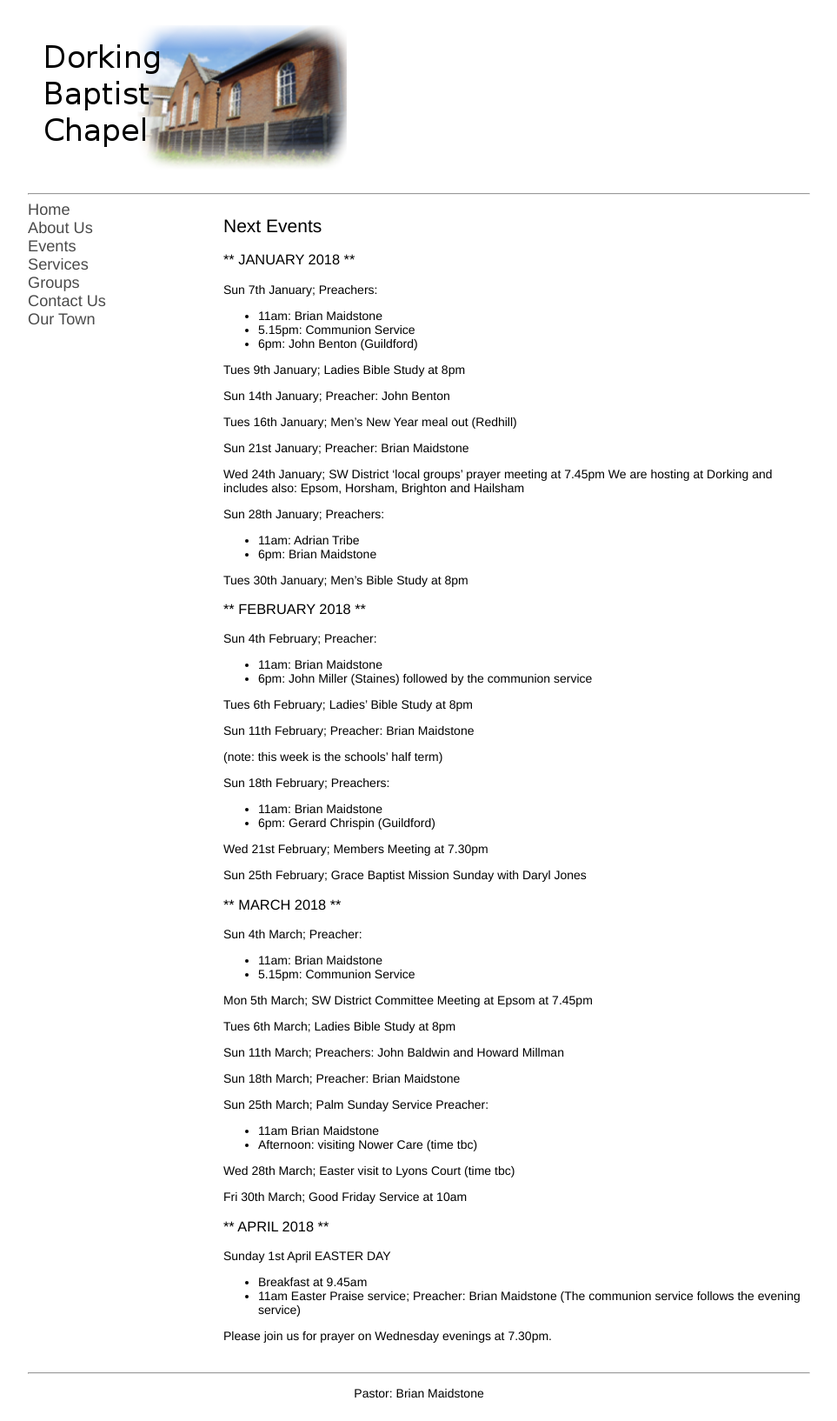
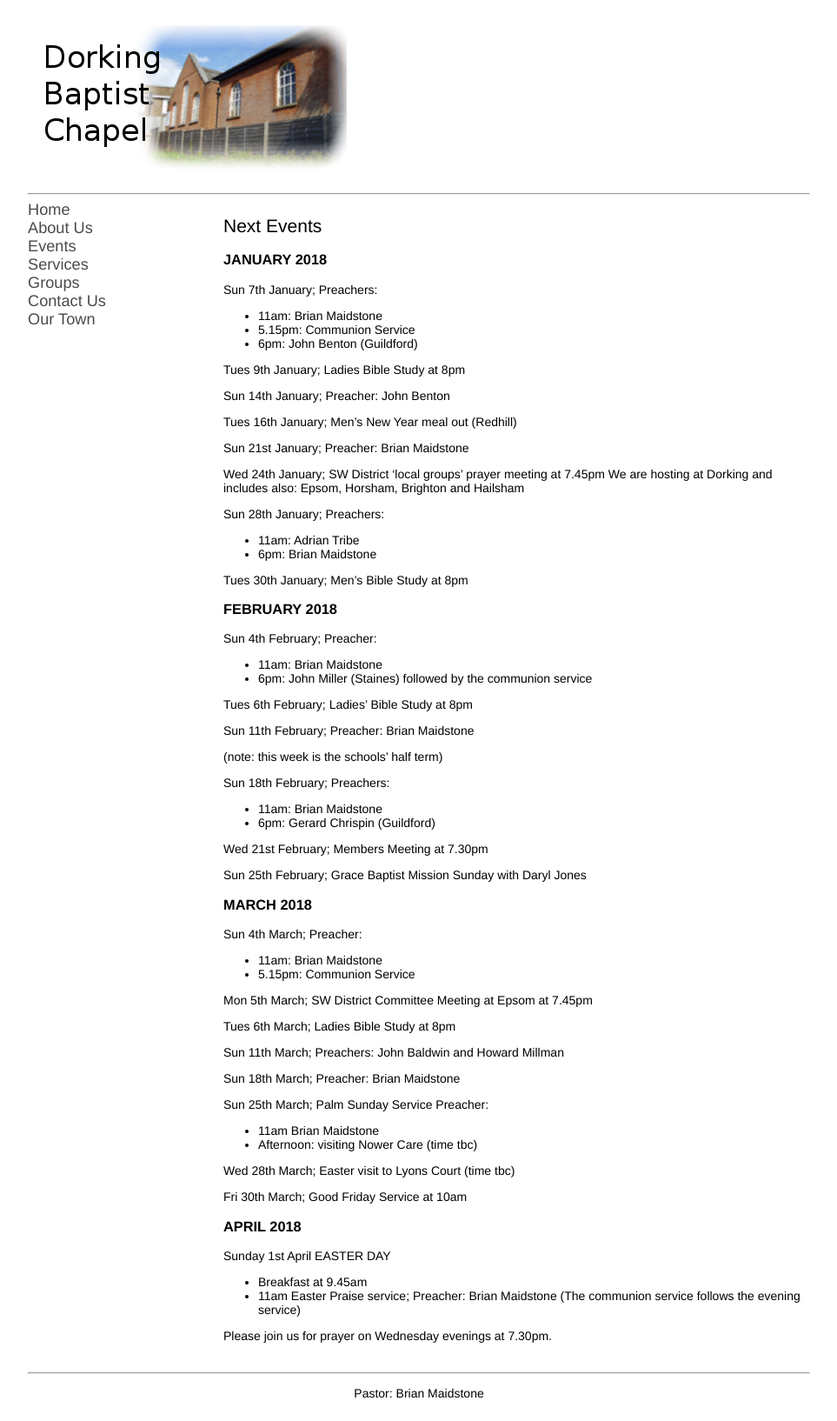
Before and after one commit to pandastreet/dorkingbaptistchapel.org.uk, a Jekyll site: the page built from events.md, in a window 1280 px wide. Shown: the whole page at 87% size, without its empty margins (158-1121 px from the left). Built offline with Jekyll 4.4.1, drawn with Linux system fonts in a browser that asks for light colours; our own code applies the rules of GitHub Pages for plain Markdown files.

```diff
--- a/events.md
+++ b/events.md
@@ -4,7 +4,7 @@ layout: default
 
 ## Next Events
 
-### ** JANUARY 2018 ** ###
+### **JANUARY 2018**
 
 Sun 7th January;  Preachers:
 - 11am: Brian Maidstone
@@ -28,7 +28,7 @@ Sun 28th January; Preachers:
 
 Tues 30th January;  Men's Bible Study at 8pm
 
-### ** FEBRUARY 2018 ** ###
+### **FEBRUARY 2018**
 
 Sun 4th February;  Preacher:
 - 11am: Brian Maidstone
@@ -48,7 +48,7 @@ Wed 21st February; Members Meeting at 7.30pm
 
 Sun 25th February; Grace Baptist Mission Sunday with Daryl Jones
 
-### ** MARCH 2018 ** ###
+### **MARCH 2018**
 
 Sun 4th March; Preacher:
 - 11am: Brian Maidstone
@@ -70,7 +70,7 @@ Wed 28th March; Easter visit to Lyons Court   (time tbc)
 
 Fri 30th March; Good Friday Service at 10am
 
-### ** APRIL 2018 ** ###
+### **APRIL 2018**
 
 Sunday 1st April  EASTER DAY
 - Breakfast at 9.45am
```
